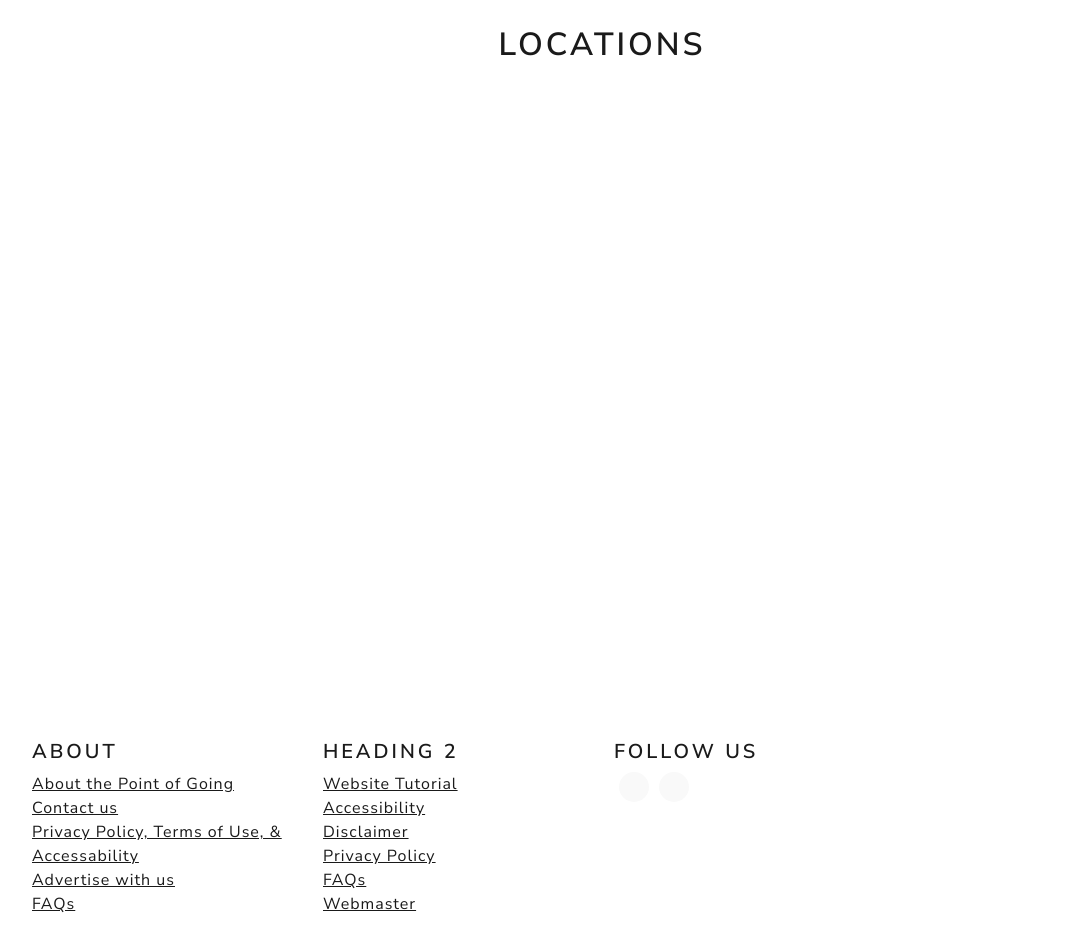
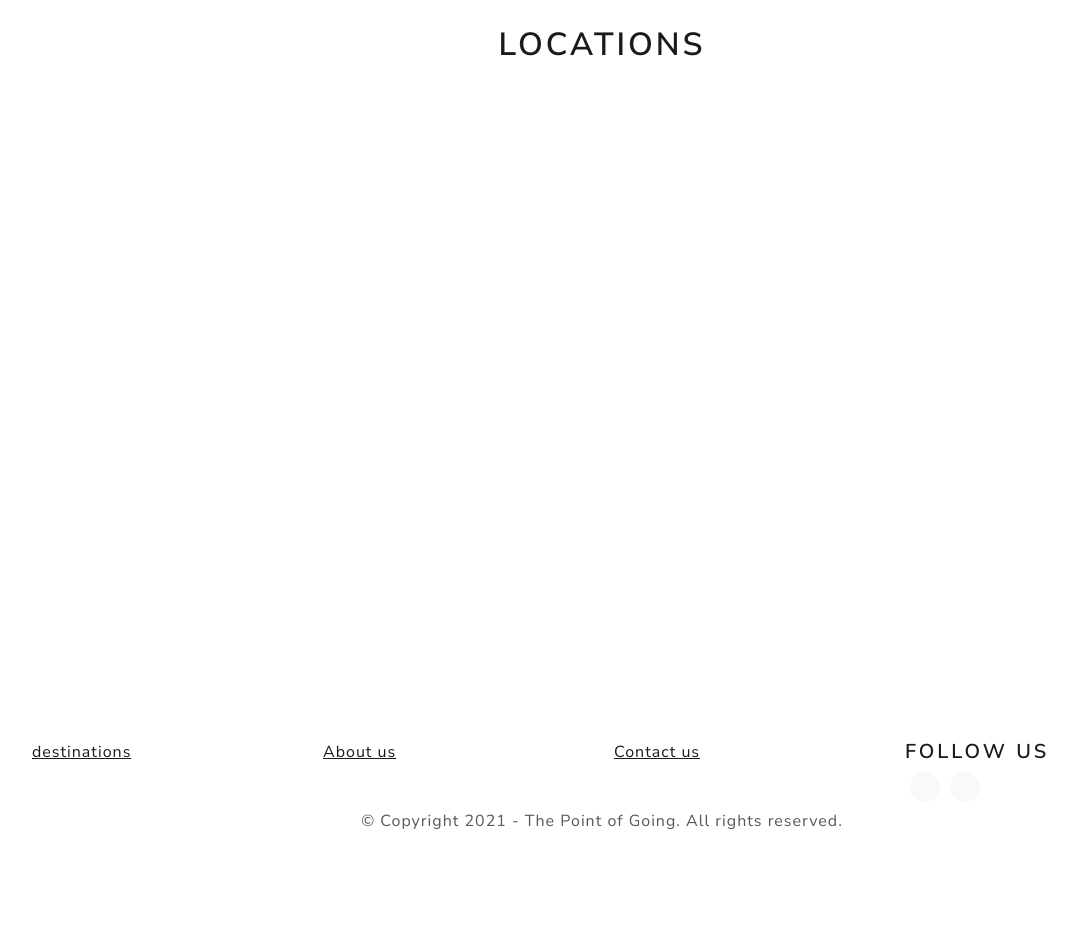
Before and after one commit to PeteLow-13/Test62, a React (Create React App) app in the folder frontend/: page / in a window 1280 px wide. Shown: the top 935 px of the page, without its empty margins (38-1115 px from the left). After the commit the page ends 849 px from the top, so only its background shows below. Built offline with nearby package versions, Linux system fonts and the light colour scheme.

Commit message:
Footer update

```diff
--- a/frontend/src/Components/Footer.js
+++ b/frontend/src/Components/Footer.js
@@ -1,79 +1,57 @@
-import React from 'react'
-import './Footer.css'
-import * as FaIcons from 'react-icons/fa'
-
+import React from 'react';
+import './Footer.css';
+import * as FaIcons from 'react-icons/fa';
+import { Row, Col } from 'react-bootstrap';
 
 const Footer = () => {
   return (
     <>
-        <footer class="mainfooter" role="contentinfo">
-            <div class="footer-middle">
-            <div class="container">
-                <div class="row">
-                <div class="col-md-3 col-sm-6">
+      <footer class='mainfooter' role='contentinfo'>
+        {/* <div class="footer-middle"> */}
+        <div class='container'>
+          <Row>
+            <Col className='col-md-3 col-sm-6'>
               {/* <!--Column1--> */}
-                    <div class="footer-pad">
-                    <h4>About</h4>
-                    <ul class="list-unstyled">
-                        <li><a href="#"></a></li>
-                        <li><a href="/about">About the Point of Going</a></li>
-                        <li><a href="/contact">Contact us</a></li>
-                        <li><a href="#">Privacy Policy, Terms of Use, & Accessability</a></li>
-                        <li><a href="/contact">Advertise with us</a></li>
-                        <li><a href="#">FAQs</a></li>
-                    </ul>
-                    </div>
-                </div>
-                <div class="col-md-3 col-sm-6">
+              <a href='/locations'>destinations</a>
+            </Col>
+
+            <Col className='col-md-3 col-sm-6'>
               {/* <!--Column1--> */}
-                    <div class="footer-pad">
-                    <h4>Heading 2</h4>
-                    <ul class="list-unstyled">
-                        <li><a href="#">Website Tutorial</a></li>
-                        <li><a href="#">Accessibility</a></li>
-                        <li><a href="#">Disclaimer</a></li>
-                        <li><a href="#">Privacy Policy</a></li>
-                        <li><a href="#">FAQs</a></li>
-                        <li><a href="#">Webmaster</a></li>
-                    </ul>
-                    </div>
-                </div>
-                <div class="col-md-3 col-sm-6">
+              <a href='/about'>About us</a>
+            </Col>
+            <Col className='col-md-3 col-sm-6'>
               {/* <!--Column1--> */}
-                    {/* <div class="footer-pad">
-                    <h4>Heading 3</h4>
-                    <ul class="list-unstyled">
-                        <li><a href="#">Parks and Recreation</a></li>
-                        <li><a href="#">Public Works</a></li>
-                        <li><a href="#">Police Department</a></li>
-                        <li><a href="#">Fire</a></li>
-                        <li><a href="#">Mayor and City Council</a></li>
+              <a href='/contact'>Contact us</a>
+            </Col>
+            <Col class='col-md-3 col-sm-6'>
+              {/* <!--Column1--> */}
+
+              <h4>Follow Us</h4>
+              <ul class='social-network social-circle'>
                 <li>
-                        <a href="#"></a>
+                  <a href='#' class='icoFacebook' title='Facebook'>
+                    <i class='fa fa-facebook'></i>
+                  </a>
+                </li>
+                <li>
+                  <a href='#' class='icoLinkedin' title='Linkedin'>
+                    <i class='fa fa-linkedin'></i>
+                  </a>
                 </li>
               </ul>
-                    </div>
-                </div>
-                    <div class="col-md-3"> */}
-                        <h4>Follow Us</h4>
-                        <ul class="social-network social-circle">
-                        <li><a href="#" class="icoFacebook" title="Facebook"><i class="fa fa-facebook"></i></a></li>
-                        <li><a href="#" class="icoLinkedin" title="Linkedin"><i class="fa fa-linkedin"></i></a></li>
-                        </ul>
-                    </div>
-                </div>
-                <div class="row">
-                    <div class="col-md-12 copy">
-                        <p class="text-center">&copy; Copyright 2021 - The Point of Going.  All rights reserved.</p>
-                    </div>
-                </div>
-
-
-            </div>
+            </Col>
+          </Row>
+          <Row>
+            <Col className='col-md-12 copy'>
+              <p className='text-center'>
+                &copy; Copyright 2021 - The Point of Going. All rights reserved.
+              </p>
+            </Col>
+          </Row>
         </div>
       </footer>
     </>
-    )
-}
+  );
+};
 
-export default Footer
+export default Footer;
```
Lines whose indentation alone changed are shown as unchanged.
